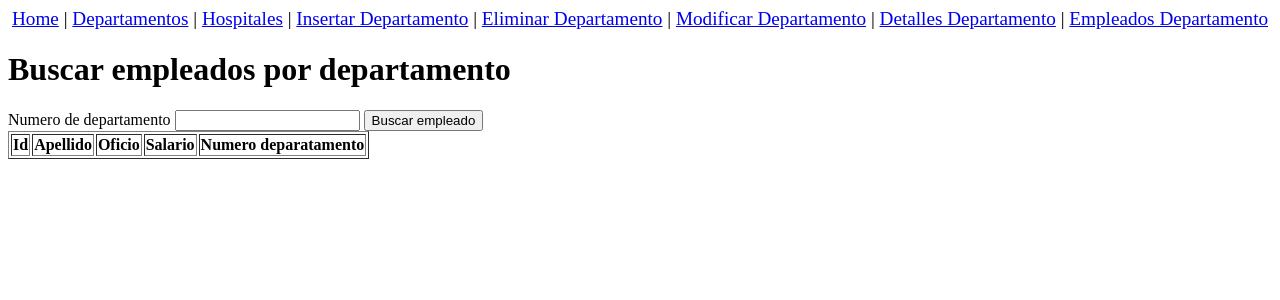
After one commit to lengthmannsohn/Django, a Django app: page /empleadosdept/ in a window 1280 px wide. The commit adds this page. Shown: the top 300 px of the page. Run offline with Django 5.2, Linux system fonts and the light colour scheme; lists and menus that the app fills with data are empty.

Commit message:
empezando buscador empleados

```diff
--- a/proyectodatos/hospitales/templates/pages/departamentos.html
+++ b/proyectodatos/hospitales/templates/pages/departamentos.html
@@ -13,9 +13,6 @@
             <th>Id</th>
             <th>Nombre</th>
             <th>Localidad</th>
-            <th></th>
-            <th></th>
-            <th></th>
         </tr>
         {% for d in departamentos %}
         <tr>
--- /dev/null
+++ b/proyectodatos/hospitales/templates/pages/empleadosdepartamento.html
@@ -0,0 +1,39 @@
+<!DOCTYPE html>
+<html lang="en">
+<head>
+    <meta charset="UTF-8">
+    <meta name="viewport" content="width=device-width, initial-scale=1.0">
+    <title>Document</title>
+</head>
+<body>
+    {% include 'pages/menu.html' %}
+    <h1>Buscar empleados por departamento</h1>
+    <form method="post">
+        {% csrf_token %}
+        <label>Numero de departamento</label>
+        <input type="number" name="cajanumero"/>
+        <button>
+            Buscar empleado
+        </button>
+    </form>
+
+    <table border="1">
+        <tr>
+            <th>Id</th>
+            <th>Apellido</th>
+            <th>Oficio</th>
+            <th>Salario</th>
+            <th>Numero deparatamento</th>
+        </tr>
+        {% for e in empleados %}
+        <tr>
+            <td>{{ d.numero }}</td>
+            <td>{{ d.nombre }}</td>
+            <td>{{ d.oficio }}</td>
+            <td>{{ d.salario }}</td>
+            <td>{{ d.deptNo }}</td>
+        </tr>
+        {% endfor %}
+    </table>
+</body>
+</html>
--- a/proyectodatos/hospitales/templates/pages/menu.html
+++ b/proyectodatos/hospitales/templates/pages/menu.html
@@ -12,5 +12,6 @@
     <a href="/insertardept">Insertar Departamento</a> |
     <a href="/eliminardept">Eliminar Departamento</a> |
     <a href="/modificardept">Modificar Departamento</a> |
-    <a href="/detallesdept">Detalles Departamento</a>
+    <a href="/detallesdept">Detalles Departamento</a> |
+    <a href="/empleadosdept">Empleados Departamento</a>
 </div>
--- a/proyectodatos/hospitales/urls.py
+++ b/proyectodatos/hospitales/urls.py
@@ -8,5 +8,6 @@ urlpatterns = [
     path('insertardept/', views.insertarDepartamento, name='insertardept'),
     path('eliminardept/', views.eliminarDepartamento, name="eliminardept"),
     path('modificardept/', views.modificarDepartamento, name="modificardept"),
-    path('detallesdept/', views.detallesDepartamento, name="detallesdept")
+    path('detallesdept/', views.detallesDepartamento, name="detallesdept"),
+    path('empleadosdept/', views.empleadosDepartamento, name="empleadosdept")
 ]
--- a/proyectodatos/hospitales/views.py
+++ b/proyectodatos/hospitales/views.py
@@ -91,3 +91,7 @@ def detallesDepartamento(request):
         return render(request, 'pages/detallesdepartamento.html', context)
     else:
         return render(request, 'pages/detallesdepartamento.html')
+
+def empleadosDepartamento(request):
+
+    return render(request, 'pages/empleadosdepartamento.html')
```
Also changed, not shown: proyectodatos/hospitales/models.py (+27 -0 lines).
